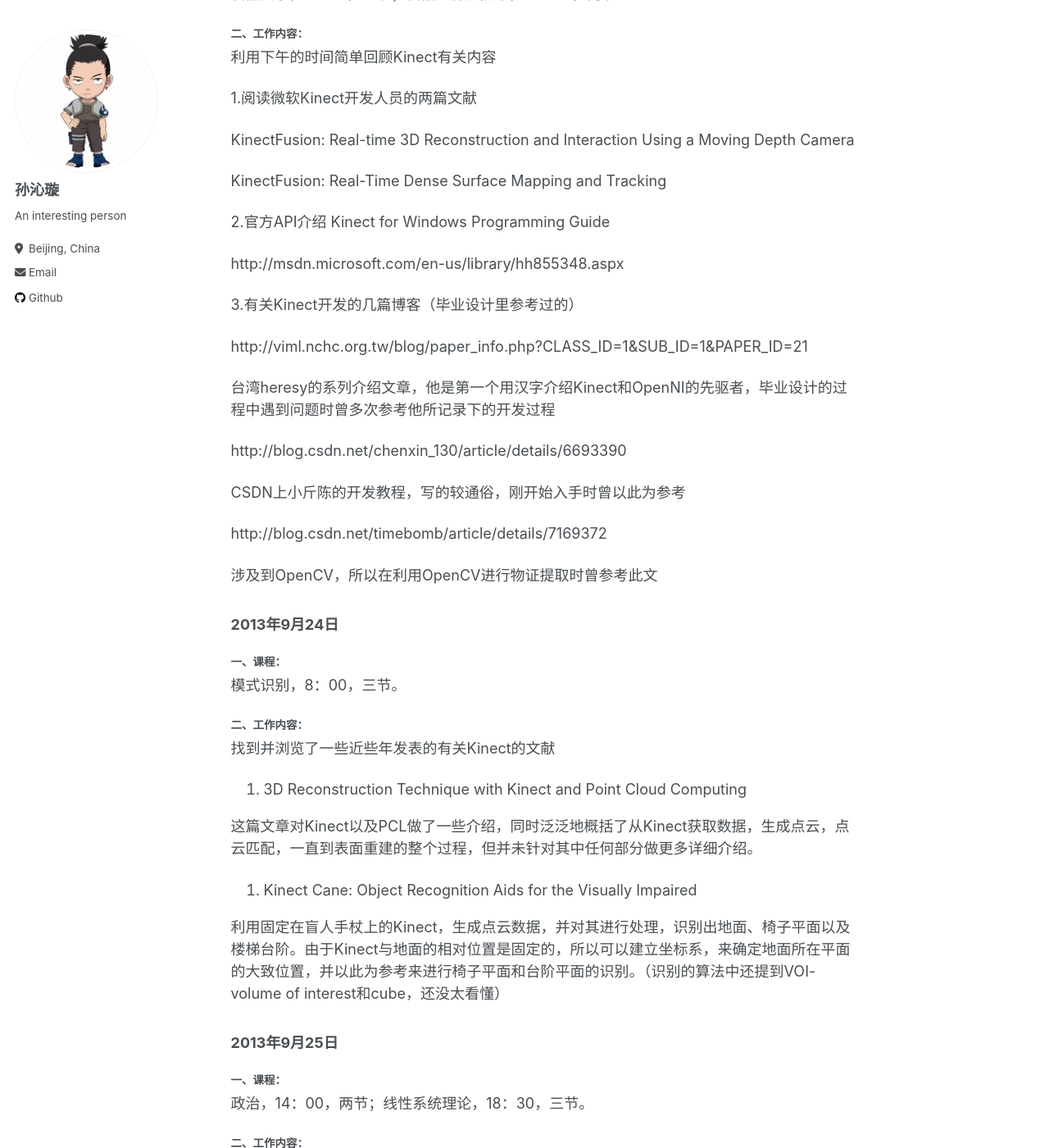
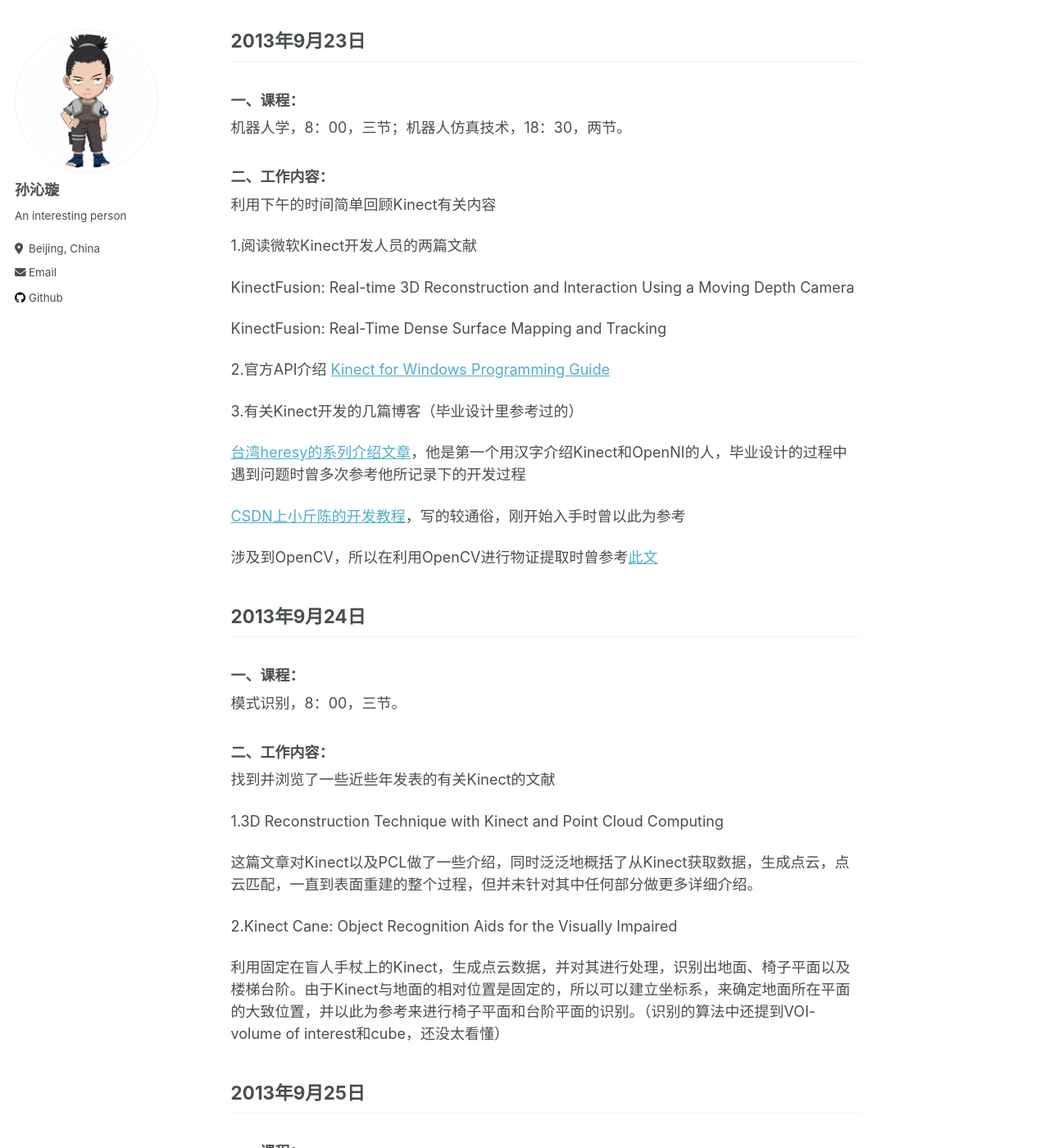
Before and after one commit to wdyiwdwd/wdyiwdwd.github.io, a Jekyll site: the page built from _posts/2012-08-14-blog-post-1.md, in a window 1280 px wide and 1400 px high, scrolled down 1603 px. Shown: the whole window at 82% size. Built offline with Jekyll 4.4.1, drawn with Linux system fonts in a browser that asks for light colours; some of the changed text lies outside the part shown.

Commit message:
Update 2012-08-14-blog-post-1.md

```diff
--- a/_posts/2012-08-14-blog-post-1.md
+++ b/_posts/2012-08-14-blog-post-1.md
@@ -8,13 +8,13 @@ tags:
 
 research journal, 2013.9.
 
-### 2013年9月18日
+## 2013年9月18日
 
-#### 一、课程：
+### 一、课程：
 
 政治，14：00，两节；线性系统理论，18：30，三节。
 
-#### 二、工作内容：
+### 二、工作内容：
 
 阅读文献
 
@@ -32,13 +32,13 @@ Chapter 2：SLAM的定义，现如今的发展，急待解决的问题，GraphSL
 
 Chapter 3：系统结构，ToF相机的相关原理，SIFT特征提取，RANSAC算法与ICP算法的介绍。
 
-### 2013年9月22日
+## 2013年9月22日
 
-#### 一、课程：
+### 一、课程：
 
 计算机视觉，8：00，三节；建模与辨识，14：00，三节。
 
-#### 二、工作内容：
+### 二、工作内容：
 
 阅读文献
 
@@ -58,13 +58,13 @@ Chapter 6：总结。
 
 Chapter 7：展望。
 
-### 2013年9月23日
+## 2013年9月23日
 
-#### 一、课程：
+### 一、课程：
 
 机器人学，8：00，三节；机器人仿真技术，18：30，两节。
 
-#### 二、工作内容：
+### 二、工作内容：
 
 利用下午的时间简单回顾Kinect有关内容
 
@@ -74,49 +74,41 @@ KinectFusion: Real-time 3D Reconstruction and Interaction Using a Moving Depth C
 
 KinectFusion: Real-Time Dense Surface Mapping and Tracking
 
-2.官方API介绍 Kinect for Windows Programming Guide
-
-http://msdn.microsoft.com/en-us/library/hh855348.aspx
+2.官方API介绍 [Kinect for Windows Programming Guide](http://msdn.microsoft.com/en-us/library/hh855348.aspx)
 
 3.有关Kinect开发的几篇博客（毕业设计里参考过的）
 
-http://viml.nchc.org.tw/blog/paper_info.php?CLASS_ID=1&SUB_ID=1&PAPER_ID=21
+[台湾heresy的系列介绍文章](http://viml.nchc.org.tw/blog/paper_info.php?CLASS_ID=1&SUB_ID=1&PAPER_ID=21)，他是第一个用汉字介绍Kinect和OpenNI的人，毕业设计的过程中遇到问题时曾多次参考他所记录下的开发过程
 
-台湾heresy的系列介绍文章，他是第一个用汉字介绍Kinect和OpenNI的先驱者，毕业设计的过程中遇到问题时曾多次参考他所记录下的开发过程
+[CSDN上小斤陈的开发教程](http://blog.csdn.net/chenxin_130/article/details/6693390)，写的较通俗，刚开始入手时曾以此为参考
 
-http://blog.csdn.net/chenxin_130/article/details/6693390
+涉及到OpenCV，所以在利用OpenCV进行物证提取时曾参考[此文](http://blog.csdn.net/timebomb/article/details/7169372)
 
-CSDN上小斤陈的开发教程，写的较通俗，刚开始入手时曾以此为参考
+## 2013年9月24日
 
-http://blog.csdn.net/timebomb/article/details/7169372
-
-涉及到OpenCV，所以在利用OpenCV进行物证提取时曾参考此文
-
-### 2013年9月24日
-
-#### 一、课程：
+### 一、课程：
 
 模式识别，8：00，三节。
 
-#### 二、工作内容：
+### 二、工作内容：
 
 找到并浏览了一些近些年发表的有关Kinect的文献
 
-1. 3D Reconstruction Technique with Kinect and Point Cloud Computing
+1.3D Reconstruction Technique with Kinect and Point Cloud Computing
 
 这篇文章对Kinect以及PCL做了一些介绍，同时泛泛地概括了从Kinect获取数据，生成点云，点云匹配，一直到表面重建的整个过程，但并未针对其中任何部分做更多详细介绍。
 
-2. Kinect Cane: Object Recognition Aids for the Visually Impaired
+2.Kinect Cane: Object Recognition Aids for the Visually Impaired
 
 利用固定在盲人手杖上的Kinect，生成点云数据，并对其进行处理，识别出地面、椅子平面以及楼梯台阶。由于Kinect与地面的相对位置是固定的，所以可以建立坐标系，来确定地面所在平面的大致位置，并以此为参考来进行椅子平面和台阶平面的识别。（识别的算法中还提到VOI- volume of interest和cube，还没太看懂）
 
-### 2013年9月25日
+## 2013年9月25日
 
-#### 一、课程：
+### 一、课程：
 
 政治，14：00，两节；线性系统理论，18：30，三节。
 
-#### 二、工作内容：
+### 二、工作内容：
 
 找到了一篇与我的毕设工作有点相似性的论文，也是用Kinect来完成信息采集的。下图为系统框图。
 
@@ -128,35 +120,35 @@ http://blog.csdn.net/timebomb/article/details/7169372
 
 ![img](https://sunqinxuan.github.io/images/posts-research-journal-2013-09-img1.png)
 
-### 2013年9月27日
+## 2013年9月27日
 
-#### 一、课程：
+### 一、课程：
 
 无（运动会停课）。
 
-#### 二、工作内容：
+### 二、工作内容：
 
-1. 利用下午和晚上的时间，根据25号看的文章，找了一些相关资料。
+1.利用下午和晚上的时间，根据25号看的文章，找了一些相关资料。
 
 八叉树的方法是用在点云数据的存储中，将三维空间进行连续的划分，根据精度的要求可以选择最小子空间的大小，再根据点云中的点落入子空间的个数来对子空间的状态进行判断。是一种进行点云数据压缩或领域搜索的方法，可以在精度要求不高或传输时带宽不够的情况下减小数据量。
 
 PCL中有直接利用八叉树进行点云压缩的库，今天想运行一下试试但一直没有编译通过，问题寻找中……
 
-2. 昨天听师兄讲了下工作的问题。我所理解的大体如下…
+2.昨天听师兄讲了下工作的问题。我所理解的大体如下：
 
 他在做的是在点云中抽取平面特征，也基于抽取到的特征来进行点云的匹配。
 
 在此基础上还有一些想法，比如在点云特征提取的同时再利用彩色图像的特征，会不会有更好的效果（不过实时性又会受到影响）。还有就是用ICP进行匹配。
 
-我在毕设中是先对彩色图像进行特征抽取，根据特征点的位置来选取点云区域来减小数据量，接着再运行ICP（原始的ICP算法，未进行改进），最终得到两帧之间的变换矩阵。虽然在彩色图像上提特征再选区域是为了提高ICP的运行速率，但这么个过程处理下来其实速度也是比较慢的（因为surf算法也比较耗时），而且效果也不太好。不过师兄说由于我毕设中的应用背景是手持Kinect，所以变换矩阵是完全依靠两帧点云来进行计算并没有任何额外的信息，而如果是移动机器人平台的话，机器人本身的其它传感器是可以给出坐标信息的，这样可以给ICP提供一个比较靠谱的初值，也许效果会好一些…
+我在毕设中是先对彩色图像进行特征抽取，根据特征点的位置来选取点云区域来减小数据量，接着再运行ICP（原始的ICP算法，未进行改进），最终得到两帧之间的变换矩阵。虽然在彩色图像上提特征再选区域是为了提高ICP的运行速率，但这么个过程处理下来其实速度也是比较慢的（因为surf算法也比较耗时），而且效果也不太好。不过师兄说由于我毕设中的应用背景是手持Kinect，所以变换矩阵是完全依靠两帧点云来进行计算并没有任何额外的信息，而如果是移动机器人平台的话，机器人本身的其它传感器是可以给出坐标信息的，这样可以给ICP提供一个比较靠谱的初值，也许效果会好一些。
 
-### 2013年9月29日
+## 2013年9月29日
 
-#### 一、课程：
+### 一、课程：
 
 计算机视觉，8：00，三节；系统建模与辨识，14：00，三节。
 
-#### 二、工作内容：
+### 二、工作内容：
 
 根据师兄提到的两个方向，我选择ICP作了进一步的调研（主要针对实时性的问题）。
 
```
